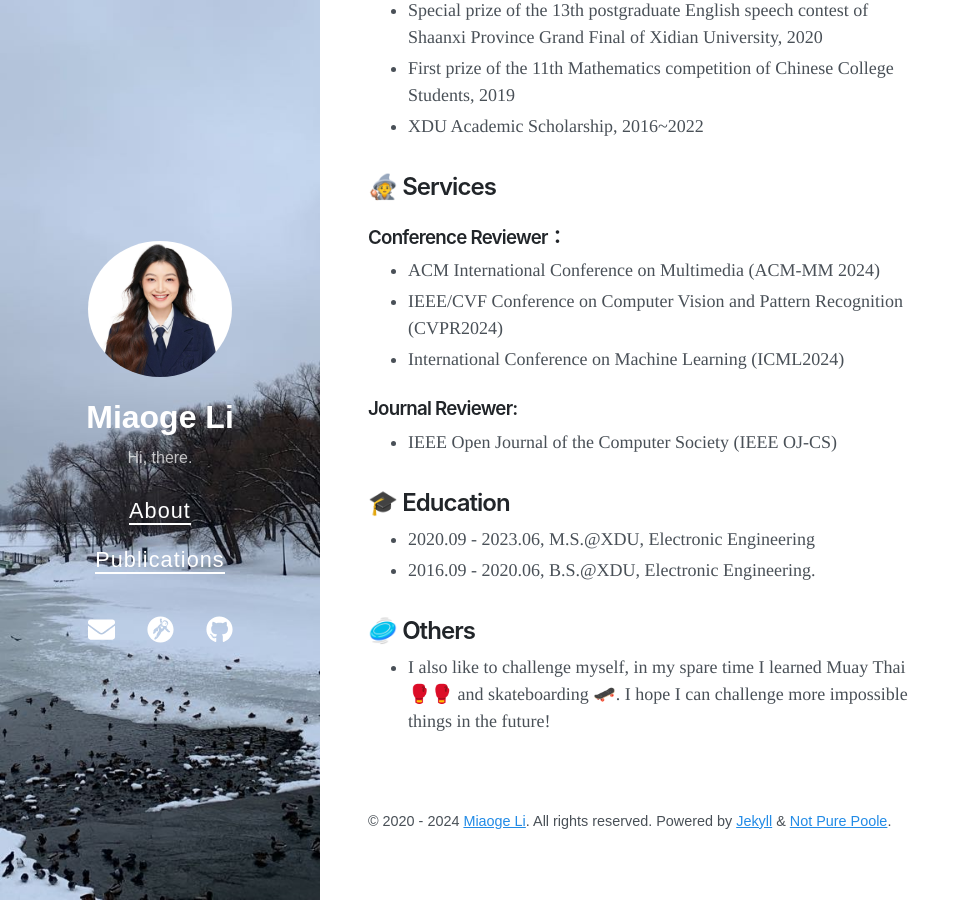
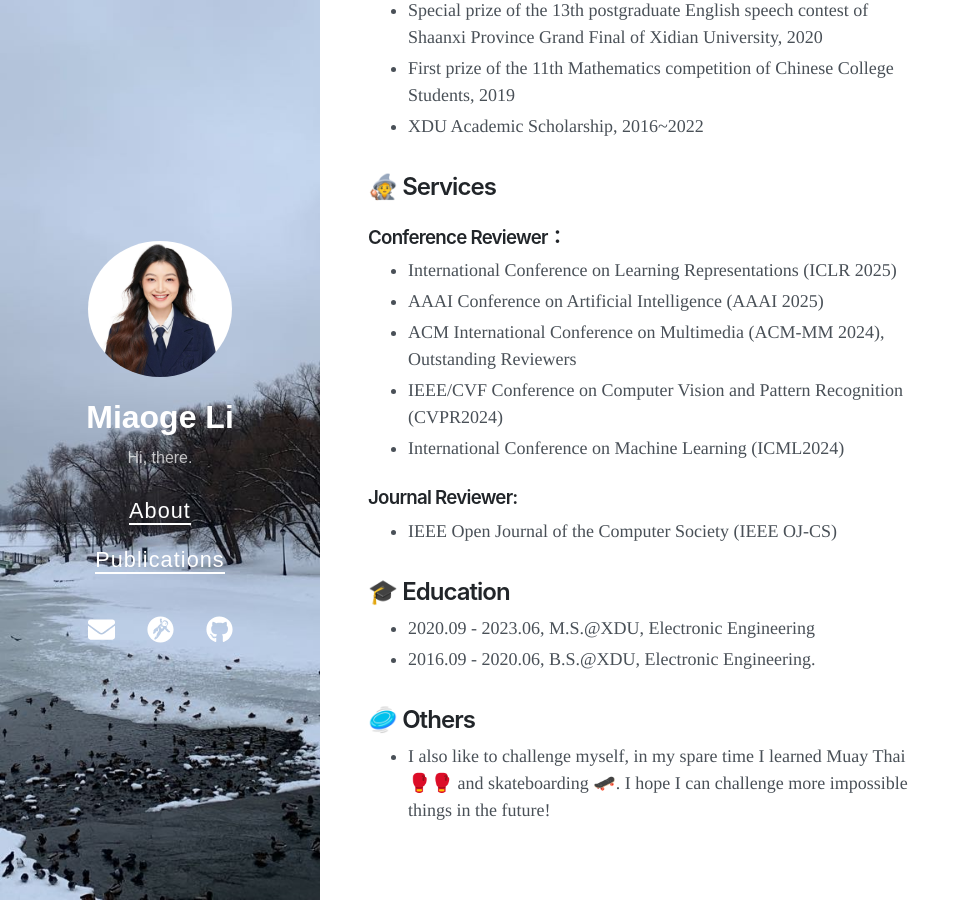
Before and after one commit to keepgoingjkg/keepgoingjkg.github.io, a Jekyll site: the page built from about.md, in a window 1280 px wide and 900 px high, scrolled down 688 px. Shown: the whole window, without its empty margins (0-970 px from the left). Built offline with Jekyll 4.4.1, drawn with Linux system fonts in a browser that asks for light colours; nearby versions of some CDN libraries.

Commit message:
Update about.md

```diff
--- a/about.md
+++ b/about.md
@@ -27,7 +27,9 @@ My research interest includes but not limited to Zero-shot Learning, Few-shot Le
 
 ## 🧙 Services
 ### Conference Reviewer：
-- ACM International Conference on Multimedia (ACM-MM 2024)
+- International Conference on Learning Representations (ICLR 2025)
+- AAAI Conference on Artificial Intelligence (AAAI 2025)
+- ACM International Conference on Multimedia (ACM-MM 2024), Outstanding Reviewers
 - IEEE/CVF Conference on Computer Vision and Pattern Recognition (CVPR2024)
 - International Conference on Machine Learning (ICML2024)
 
```
